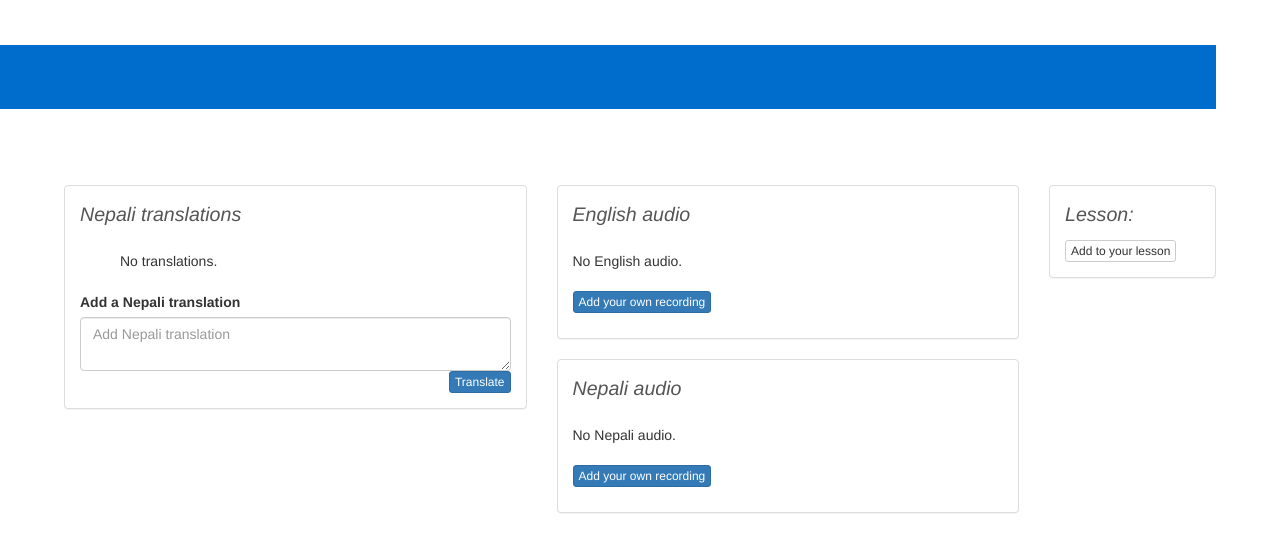
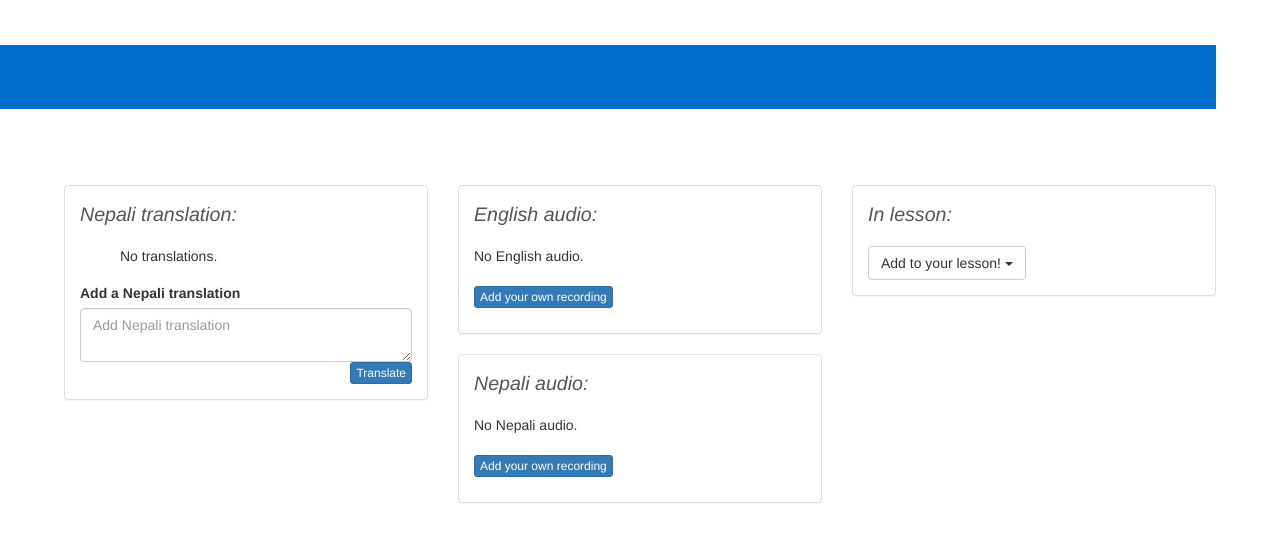
Before and after one commit to evansp01/everestesl, a Django app: template everest/templates/everest/sentence/sentence.html in a window 1280 px wide. Shown: the part 51-603 px from the top of the page. Run offline with Django 3.2, Linux system fonts and the light colour scheme; the template is opened without the code that fills it, so the values that code supplies are empty; some libraries are stand-ins or nearby versions.

Commit message:
Can add sentence to other lists

```diff
--- a/everest/templates/everest/lists/sentence_table.html
+++ b/everest/templates/everest/lists/sentence_table.html
@@ -43,7 +43,7 @@
     {% empty %}
     <tr>
         <td>
-            No sentences found.
+            <p class="subtletext">No sentences found.</p>
         </td>
     </tr>
     {% endfor %}
--- a/everest/templates/everest/lists/user_table.html
+++ b/everest/templates/everest/lists/user_table.html
@@ -1,7 +1,7 @@
 <table class="table table-hover">
     <tr class="info tableheading">
-        <td style="width:25%"> User name</td>
-        <td style="width:25%"> Nickname</td>
+        <td style="width:25%"> Name</td>
+        <td style="width:25%"> Username</td>
         <td style="width:50%"> Bio</td>
     </tr>
     {% for user in users %}
@@ -22,7 +22,7 @@
     {% empty %}
     <tr>
         <td>
-            No Users Found
+            <p class="subtletext">No users found.</p>
         </td>
     </tr>
 
--- a/everest/templates/everest/sentence/sentence.html
+++ b/everest/templates/everest/sentence/sentence.html
@@ -10,10 +10,10 @@
 
 {% block content %}
 <div class="row">
-    <div class="col-md-5">
+    <div class="col-md-4">
         <div class="panel panel-default">
             <div class="panel-body">
-                <div class="subtitle">Nepali translations</div>
+                <div class="subtitle">Nepali translation{{ sentence.translations.count|pluralize }}:</div>
                 <ol>
                     {% for translation in sentence.translations.all %}
                     <li>{{ translation }}
@@ -48,11 +48,11 @@
                 </form>
             </div>
         </div></div>
-    <div class="col-md-5">
+    <div class="col-md-4">
         <div class="panel panel-default">
             <div class="panel-body">
 
-                <div class="subtitle">English audio</div>
+                <div class="subtitle">English audio:</div>
                 <ul class="list-unstyled">
                     {% for audio in sentence.eng_audio.all %}
                     <li>
@@ -84,7 +84,7 @@
         <div class="panel panel-default">
             <div class="panel-body">
 
-                <div class="subtitle">Nepali audio</div>
+                <div class="subtitle">Nepali audio:</div>
                 <ul class="list-unstyled">
                     {% for audio in sentence.nep_audio.all %}
                     <li>
@@ -112,19 +112,29 @@
             </div>
         </div>
     </div>
-    <div class="col-md-2">
+    <div class="col-md-4">
         <div class="panel panel-default">
             <div class="panel-body">
-                <div class="subtitle">Lesson{{ sentence.lessons.count|pluralize }}:</div>
+                <div class="subtitle">In lesson{{ sentence.lessons.count|pluralize }}:</div>
                 <ul class="list-unstyled">
                     {% for lesson in sentence.lessons.all %}
                     <li><a href="{% url 'view_lesson' lesson.id %}"> {{ lesson }} </a></li>
                     {% endfor %}
                 </ul>
-                <a href="" type="button" class="btn btn-default btn-xs">
-                    Add to your lesson
-                </a>
+
+                <div class="dropdown">
+                    <button class="btn btn-default dropdown-toggle" type="button" id="dropdownMenu1" data-toggle="dropdown" aria-expanded="true">
+                        Add to your lesson!
+                        <span class="caret"></span>
+                    </button>
+                    <ul class="dropdown-menu" role="menu" aria-labelledby="dropdownMenu1">
+                        {% for lesson in user.lessons.all %}
+                        <li role="presentation"><a role="menuitem" tabindex="-1" href="{% url 'add_sentence' sentence.id lesson.id %}">{{lesson}}</a></li>
+                        {% endfor %}
+                    </ul>
+                </div>
             </div>
         </div>
     </div>
-    {% endblock %}
+</div>
+{% endblock %}
--- a/everest/urls.py
+++ b/everest/urls.py
@@ -13,7 +13,9 @@ urlpatterns = patterns('everest.views.general',
 urlpatterns += patterns('everest.views.teacher',
                         url(r'^teacher$', 'home', name='teacher_home'),
                         url(r'^teacher/create_lesson$', 'create_lesson', name='create_lesson'),
-                        url(r'^teacher/edit_lesson/(?P<lesson>[0-9]+)$', 'edit_lesson', name='edit_lesson')
+                        url(r'^teacher/edit_lesson/(?P<lesson>[0-9]+)$', 'edit_lesson', name='edit_lesson'),
+                        url(r'^teacher/add_sentence/(?P<sentence>[0-9]+)/(?P<lesson>[0-9]+)$', 'add_sentence',
+                            name='add_sentence'),
                         )
 
 urlpatterns += patterns('everest.views.translator',
```
Also changed, not shown: everest/views/teacher.py (+12 -3 lines).
